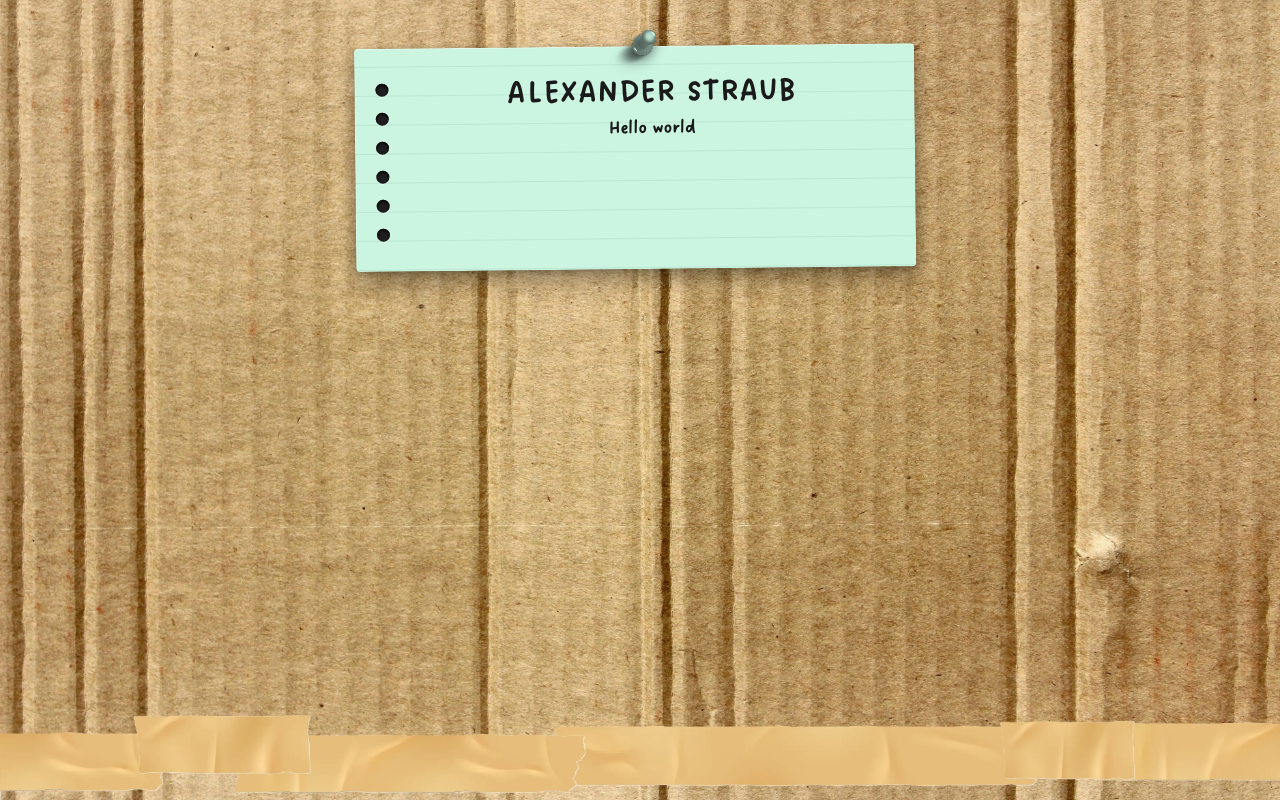
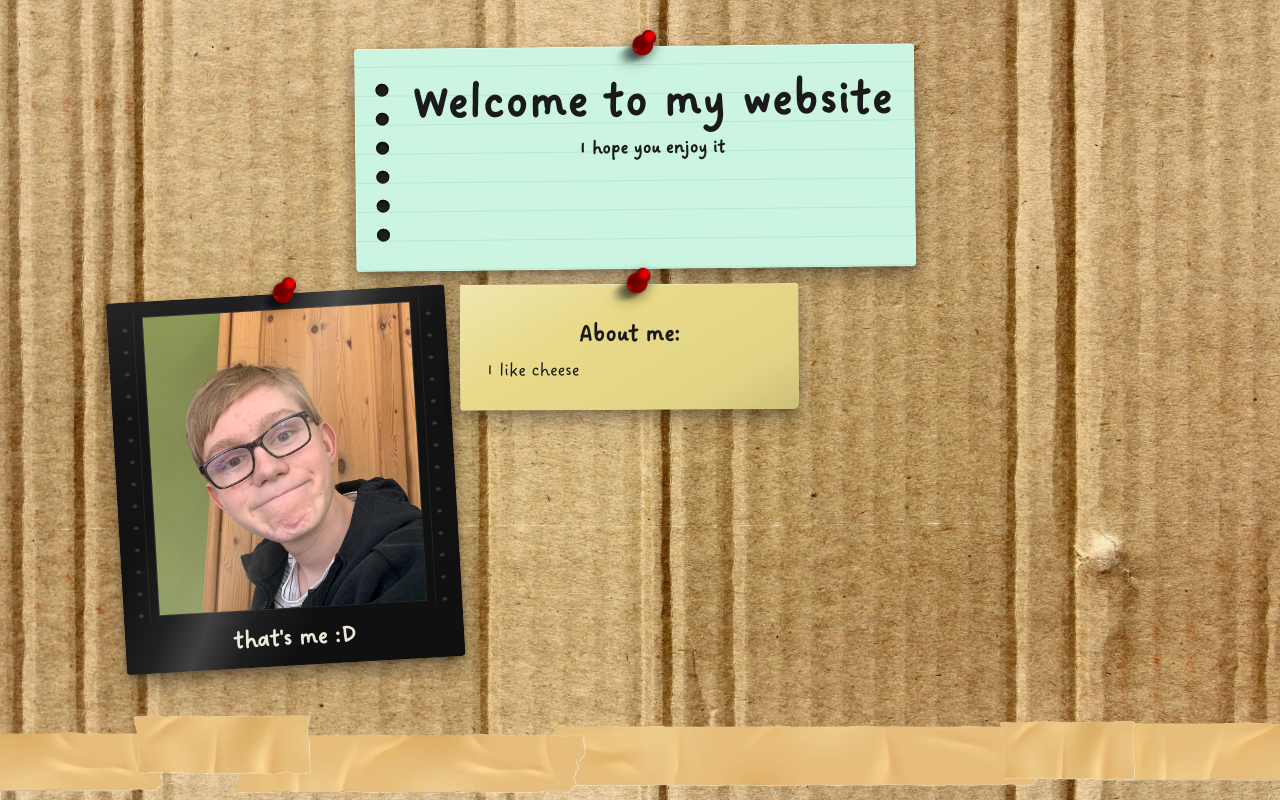
Before and after one commit to Keinstein0/HomeserverCentral, a SvelteKit app in the folder Homepage/: page / in a window 1280 px wide. Built offline with nearby package versions, Linux system fonts and the light colour scheme.

Commit message:
added some really useful content to site

```diff
--- /dev/null
+++ b/Homepage/src/components/Grid.svelte
@@ -0,0 +1,26 @@
+<script lang="ts">
+    export let minColumnWidth = "280px";
+    export let gap = "2rem";
+    export let as: "section" | "div" | "aside" = "section";
+</script>
+
+<svelte:element
+    this={as}
+    class="grid-container"
+    style:--min-col-width={minColumnWidth}
+    style:--grid-gap={gap}
+>
+    <slot />
+</svelte:element>
+
+<style>
+    .grid-container {
+        display: grid;
+        grid-template-columns: repeat(
+            auto-fill,
+            minmax(var(--min-col-width), 1fr)
+        );
+        gap: var(--grid-gap);
+        width: 100%;
+    }
+</style>
--- a/Homepage/src/components/PhotoNote.svelte
+++ b/Homepage/src/components/PhotoNote.svelte
@@ -0,0 +1,177 @@
+<script lang="ts">
+    import type { Pin } from "./pin/pin";
+    import PinView from "./pin/PinView.svelte";
+
+    export let src: string | undefined = undefined;
+    export let alt = "";
+    export let caption = "";
+    export let frame = "#141414";
+    export let pin: Pin | undefined = undefined;
+    export let width = "100%";
+    export let maxRotation = 4;
+    export let maxOffset = 2;
+
+    // Random per-instance jitter; computed once on component creation.
+    // ($derived is a Svelte 5 rune — this project runs Svelte 4.)
+    const randomRotate = (Math.random() * maxRotation * 2 - maxRotation).toFixed(1);
+    const randomX = (Math.random() * maxOffset * 2 - maxOffset).toFixed(3);
+    const randomY = (Math.random() * maxOffset * 2 - maxOffset).toFixed(3);
+    $: hoverRotate = (
+        parseFloat(randomRotate) +
+        (parseFloat(randomRotate) < 0 ? -2.5 : 2.5)
+    ).toFixed(1);
+</script>
+
+<!-- Recolorable pushpin, see Pin.svelte -->
+<div
+    class="photo-wrapper"
+    style:--photo-width={width}
+    style:--base-rot="{randomRotate}deg"
+    style:--hover-rot="{hoverRotate}deg"
+    style:--x-off="{randomX}vw"
+    style:--y-off="{randomY}vh"
+    style:--frame-color={frame}
+>
+    {#if pin}
+        <PinView {pin} />
+    {/if}
+
+    <div class="film-frame">
+        <div class="sprocket" aria-hidden="true"></div>
+
+        <div class="film-window">
+            <img {src} {alt} class="photo-img" />
+        </div>
+
+        <div class="sprocket" aria-hidden="true"></div>
+
+        {#if caption || $$slots.default}
+            <div class="film-caption">
+                {#if caption}
+                    <p>{caption}</p>
+                {/if}
+                <slot />
+            </div>
+        {/if}
+
+        <!-- glossy light reflection sweeping across the film -->
+        <div class="film-sheen" aria-hidden="true"></div>
+    </div>
+</div>
+
+<style>
+    .photo-wrapper {
+        position: relative;
+        width: var(--photo-width);
+        max-width: 100%;
+        transform: rotate(var(--base-rot)) translate(var(--x-off), var(--y-off));
+        transition: transform 0.28s cubic-bezier(0.175, 0.885, 0.32, 1.275);
+        box-sizing: border-box;
+        display: inline-block;
+    }
+
+    .photo-wrapper:hover {
+        transform: rotate(var(--hover-rot))
+            translate(var(--x-off), var(--y-off)) scale(1.025);
+        z-index: 20;
+    }
+
+    /* The film strip: dark base, sprocket strips on the left and right */
+    .film-frame {
+        position: relative;
+        display: flex;
+        flex-wrap: wrap;
+        align-items: stretch;
+        box-sizing: border-box;
+        background: var(--frame-color);
+        background-image: linear-gradient(
+            165deg,
+            rgba(255, 255, 255, 0.07) 0%,
+            transparent 25%,
+            rgba(0, 0, 0, 0.25) 100%
+        );
+        padding: 0.55rem;
+        border-radius: 4px;
+        box-shadow:
+            0 2px 4px rgba(0, 0, 0, 0.14),
+            -2px 8px 14px rgba(0, 0, 0, 0.24),
+            6px 14px 22px rgba(0, 0, 0, 0.2);
+    }
+
+    /* Perforation strips, like the edges of 35mm film */
+    .sprocket {
+        flex-shrink: 0;
+        width: 17px;
+        background-image: radial-gradient(
+            3.5px 2.5px at 50% 50%,
+            rgba(255, 255, 255, 0.16) 55%,
+            rgba(255, 255, 255, 0.04) 72%,
+            transparent 78%
+        );
+        background-size: 100% 22px;
+        background-repeat: repeat-y;
+        background-position: 0 8px;
+    }
+
+    .film-window {
+        flex: 1;
+        min-width: 0;
+        display: flex;
+        align-items: center;
+        justify-content: center;
+        padding: 0.45rem 0.55rem;
+        border-left: 1px solid rgba(255, 255, 255, 0.07);
+        border-right: 1px solid rgba(255, 255, 255, 0.07);
+    }
+
+    .photo-img {
+        display: block;
+        max-width: 100%;
+        max-height: 340px;
+        width: auto;
+        height: auto;
+        object-fit: contain;
+        filter: saturate(0.92) contrast(1.05);
+        box-shadow: 0 0 0 1px rgba(255, 255, 255, 0.09);
+    }
+
+    /* Handwritten note in the film's lower margin */
+    .film-caption {
+        width: 100%;
+        font-family: "handwritten", cursive, sans-serif;
+        color: #ece7d9;
+        text-align: center;
+        padding: 0.55rem 0.8rem 0.25rem;
+        word-break: break-word;
+    }
+
+    .film-caption p {
+        margin: 0;
+        font-size: 1.05rem;
+        line-height: 1.4;
+    }
+
+    .film-caption :global(*) {
+        margin: 0 0 0.4rem 0;
+    }
+
+    .film-caption :global(*:last-child) {
+        margin-bottom: 0;
+    }
+
+    /* Diagonal glossy reflection over the film surface */
+    .film-sheen {
+        position: absolute;
+        inset: 0;
+        pointer-events: none;
+        border-radius: 4px;
+        background: linear-gradient(
+            115deg,
+            transparent 26%,
+            rgba(255, 255, 255, 0.07) 38%,
+            rgba(255, 255, 255, 0.2) 46%,
+            rgba(255, 255, 255, 0.06) 55%,
+            transparent 66%
+        );
+    }
+</style>
--- a/Homepage/src/routes/+page.svelte
+++ b/Homepage/src/routes/+page.svelte
@@ -1,8 +1,11 @@
 <script lang="ts">
     import PaperNote from "../components/PaperNote.svelte";
+    import PhotoNote from "../components/PhotoNote.svelte";
+    import Grid from "../components/Grid.svelte";
 
+    import me from "../assets/images/me.jpg";
     import { Pin } from "../components/pin/pin";
-    const MainPin = new Pin("#cbf5e1");
+    const MainPin = new Pin("#ff0000");
 </script>
 
 <main class="board">
@@ -14,14 +17,25 @@
             width="min(560px, 94vw)"
             maxRotation={2}
         >
-            <h1 class="main-title">ALEXANDER STRAUB</h1>
+            <h1 class="main-title">Welcome to my website</h1>
             <p
                 style="text-align: center; margin-top: 0.2rem; font-weight: bold;"
             >
-                Hello world
+                I hope you enjoy it
             </p>
         </PaperNote>
     </header>
+
+    <Grid>
+        <PhotoNote src={me} alt="a picture of me" pin={MainPin}>
+            <h2>that's me :D</h2>
+        </PhotoNote>
+
+        <PaperNote color="#e8da89" pin={MainPin}>
+            <h2>About me:</h2>
+            <p>I like cheese</p>
+        </PaperNote>
+    </Grid>
 </main>
 
 <style>
@@ -56,7 +70,7 @@
     }
 
     .main-title {
-        font-size: 2rem;
+        font-size: 3rem;
         letter-spacing: 1px;
         margin: 0;
     }
```
Also changed, not shown: Homepage/src/assets/images/me.jpg (added).
